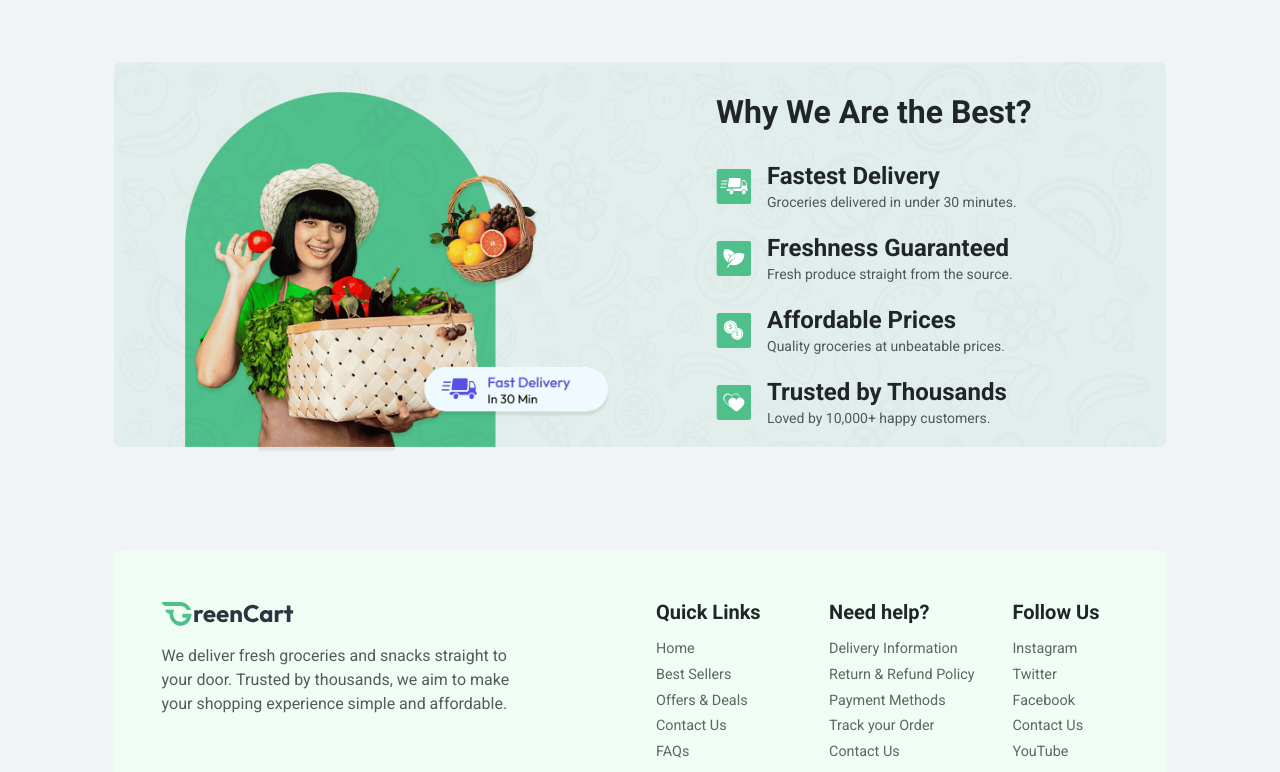
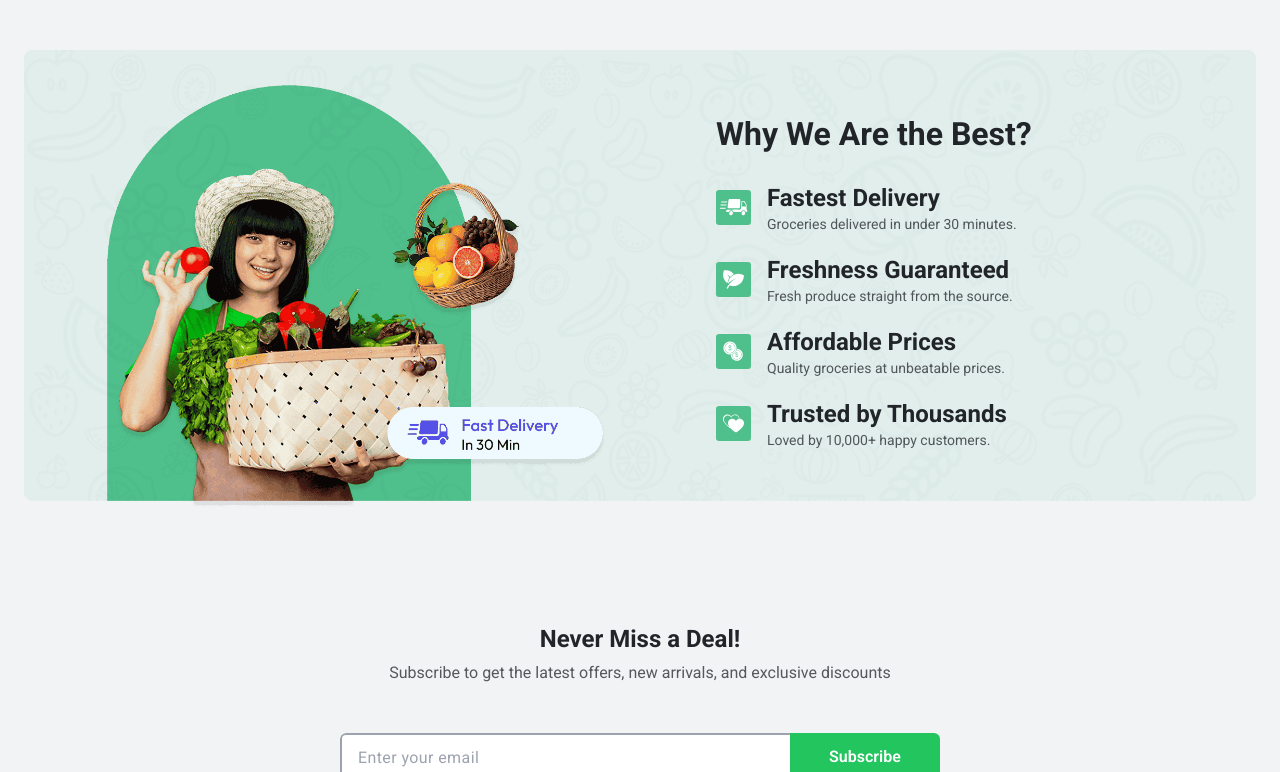
Before and after one commit to mehedi-2024/Resturent, a React (Vite) app: page / in a window 1280 px wide. Shown: the part 2025-2797 px from the top of the page. Built offline with nearby package versions, Linux system fonts and the light colour scheme.

Commit message:
update home page

```diff
--- a/src/App.jsx
+++ b/src/App.jsx
@@ -8,7 +8,7 @@ const App = () => {
     document.body.classList.add('light')
   }, [])
   return (
-    <div id='main' className='bg-bg text-text max-w-screen mx-auto xl:px-[7%] px-0 overflow-x-hidden min-h-screen'>
+    <div id='main' className='bg-bg text-text max-w-screen mx-auto  px-0 overflow-x-hidden min-h-screen'>
       <Navbar />
       <Outlet />
     </div>
--- /dev/null
+++ b/src/components/Subsvribe.jsx
@@ -0,0 +1,21 @@
+
+import React from 'react'
+
+const Subsvribe = () => {
+    return (
+        <div className='text-center my-28'>
+            <h5>Never Miss a Deal!</h5>
+            <p className='mt-1 opacity-75 mb-8 md:mb-12'>
+                Subscribe to get the latest offers, new arrivals, and exclusive discounts
+            </p>
+
+            <div className='max-w-[600px] h-12 rounded-md mx-auto overflow-hidden flex'>
+                <input type="email" className='h-[100%] outline-none w-[75%] border-[2px] border-r-0 border-gray-400 rounded-l-md pl-4 tracking-wide' placeholder='Enter your email' />
+
+                <button className='w-[25%] h-full bg-green-500 text-white font-semibold border-3 border-l-0 border-green-500 hover:bg-green-400'>Subscribe</button>
+            </div>
+        </div>
+    )
+}
+
+export default Subsvribe
--- a/src/index.css
+++ b/src/index.css
@@ -39,7 +39,7 @@ h5 {
     font-weight: 700;
 }
 p,a {
-    font-size: 1.1rem;
+    font-size: 1rem;
 }
 a{
     font-weight: 600;
--- a/src/pages/Home.jsx
+++ b/src/pages/Home.jsx
@@ -4,14 +4,18 @@ import Category from '../components/Category'
 import BestSeller from '../components/BestSeller'
 import HomeBottomBanner from '../components/HomeBottomBanner'
 import Footer from '../components/Footer'
+import Subsvribe from '../components/Subsvribe'
 
 const Home = () => {
   return (
-        <div className='w-full px-4 lg:px-6 relative'>
+    <div className='w-full relative'>
+      <div className=' px-4 lg:px-6 '>
         <Banner />
         <Category />
         <BestSeller />
         <HomeBottomBanner />
+        <Subsvribe />
+      </div>
       <Footer />
     </div>
   )
```
Lines whose indentation alone changed are shown as unchanged.
